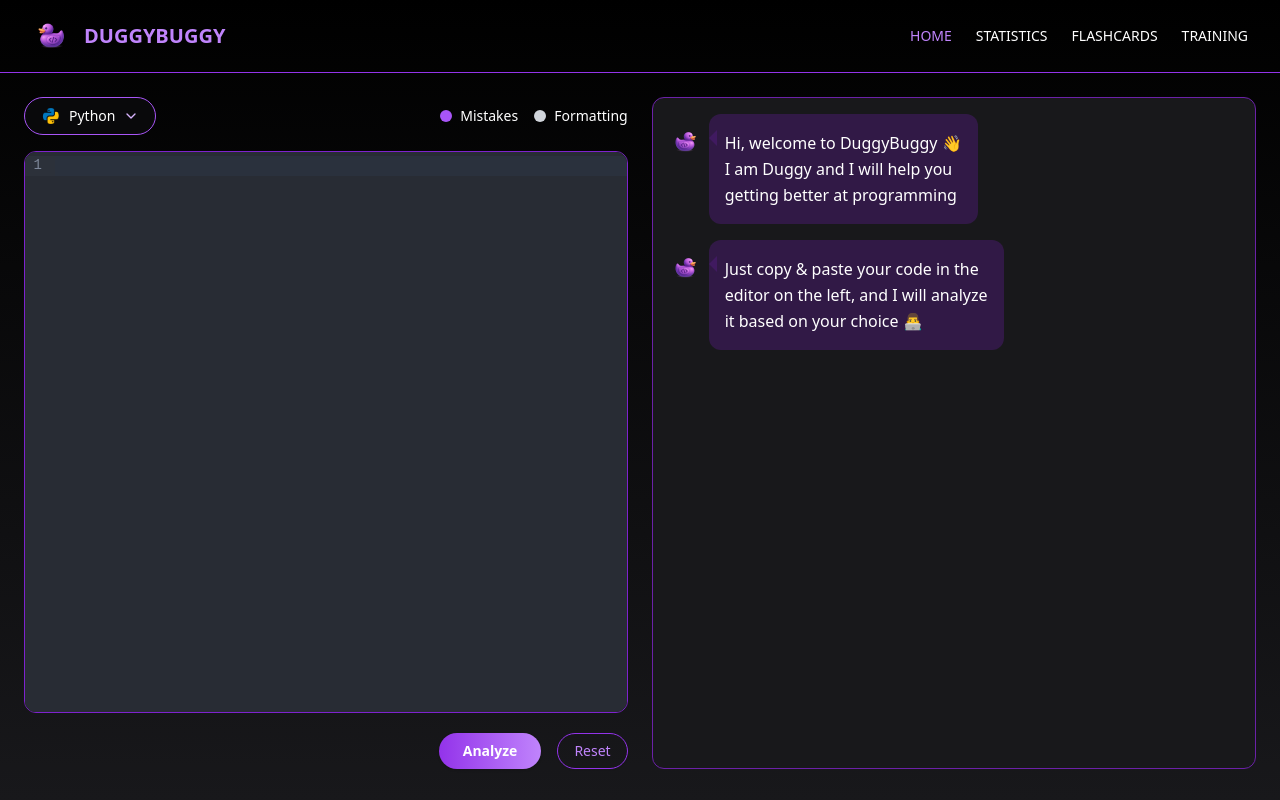
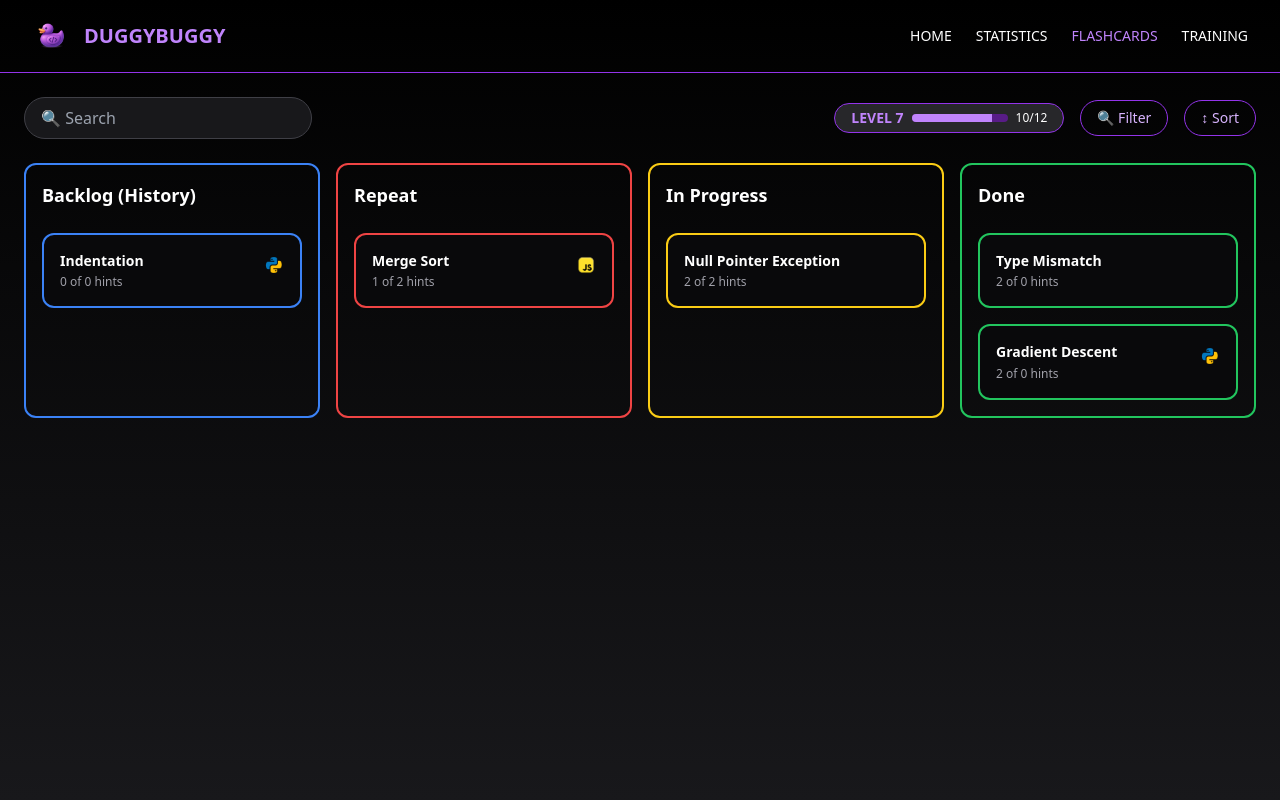
Before and after one commit to Klbtrn/Piis, a React (Vite) app in the folder client/: page /flashcards in a window 1280 px wide. Built offline with nearby package versions, Linux system fonts and the light colour scheme.

Commit message:
added Flashcard Page and initial UI for Flashcard page

```diff
--- a/client/package.json
+++ b/client/package.json
@@ -27,6 +27,7 @@
     "lucide-react": "^0.522.0",
     "react": "^19.1.0",
     "react-dom": "^19.1.0",
+    "react-router-dom": "^7.6.2",
     "tailwind-merge": "^3.3.1",
     "tailwindcss-animate": "^1.0.7"
   },
--- a/client/src/App.jsx
+++ b/client/src/App.jsx
@@ -1,13 +1,14 @@
-import { useState } from "react";
-import reactLogo from "./assets/react.svg";
-import viteLogo from "/vite.svg";
-import "./App.css";
+import { BrowserRouter, Routes, Route } from "react-router-dom";
 import HomePage from "./pages/HomePage";
+import FlashcardPage from "./pages/FlashcardPage";
 
 export default function App() {
   return (
-    <div className="w-full h-full">
-      <HomePage />
-    </div>
+    <BrowserRouter>
+      <Routes>
+        <Route path="/" element={<HomePage />} />
+        <Route path="/flashcards" element={<FlashcardPage />} />
+      </Routes>
+    </BrowserRouter>
   );
 }
--- /dev/null
+++ b/client/src/components/FlashcardCard.jsx
@@ -0,0 +1,43 @@
+import clsx from "clsx";
+import pythonLogo from "/src/assets/python-logo.png";
+import jsLogo from "/src/assets/js-logo.png";
+// import cLogo from "/src/assets/c-logo.png";
+// import haskellLogo from "/src/assets/haskell-logo.png";
+
+const languageIcons = {
+  python: pythonLogo,
+  javascript: jsLogo,
+  // c: cLogo,
+  // haskell: haskellLogo,
+};
+
+export default function FlashcardCard({
+  prompt,
+  language,
+  hintCount,
+  hintsUsed,
+  color = "border-purple-500",
+}) {
+  return (
+    <div
+      className={clsx(
+        "rounded-xl border-2 p-4 bg-zinc-950 text-white flex justify-between items-start gap-2 hover:shadow-lg transition",
+        color
+      )}
+    >
+      <div>
+        <h3 className="font-semibold text-sm leading-snug mb-1">{prompt}</h3>
+        <p className="text-xs text-zinc-400">
+          {hintsUsed} of {hintCount} hints
+        </p>
+      </div>
+      {language && languageIcons[language.toLowerCase()] && (
+        <img
+          src={languageIcons[language.toLowerCase()]}
+          alt={language}
+          className="w-5 h-5 mt-1"
+        />
+      )}
+    </div>
+  );
+}
--- /dev/null
+++ b/client/src/components/FlashcardColumn.jsx
@@ -0,0 +1,30 @@
+import FlashcardCard from "./FlashcardCard";
+
+export default function FlashcardColumn({ title, cards }) {
+  const statusColorMap = {
+    Backlog: "border-blue-500",
+    Repeat: "border-red-500",
+    In: "border-yellow-400", // für "In Progress"
+    Done: "border-green-500",
+  };
+
+  // z. B. "Backlog (History)" → "Backlog"
+  const normalizedTitle = title?.split(" ")[0];
+  const borderColor = statusColorMap[normalizedTitle] || "border-purple-500";
+
+  return (
+    <div
+      className={`rounded-xl border-2 p-4 flex flex-col gap-4 ${borderColor}`}
+    >
+      <h2 className="text-lg font-semibold text-white mb-2">{title}</h2>
+      {cards.length === 0 ? (
+        <p className="text-sm text-zinc-400 italic">No cards yet</p>
+      ) : (
+        cards.map((card, index) => {
+          const key = card._id || `${normalizedTitle}-${index}`;
+          return <FlashcardCard key={key} {...card} color={borderColor} />;
+        })
+      )}
+    </div>
+  );
+}
--- /dev/null
+++ b/client/src/components/Navbar.jsx
@@ -0,0 +1,58 @@
+import { Link, useLocation } from "react-router-dom";
+import duggyLogo from "/src/assets/duggy-logo.png";
+
+export default function Navbar() {
+  const location = useLocation();
+  const isActive = (path) => location.pathname === path;
+
+  return (
+    <nav className="w-full flex items-center justify-between px-8 py-4 border-b border-purple-600">
+      <div className="flex items-center space-x-3">
+        <img src={duggyLogo} alt="DuggyBuggy Logo" className="w-10 h-10" />
+        <span className="text-xl font-bold text-purple-400">DUGGYBUGGY</span>
+      </div>
+      <ul className="flex space-x-6 text-sm font-medium">
+        <li>
+          <Link
+            to="/"
+            className={`hover:text-purple-300 ${
+              isActive("/") ? "text-purple-400" : ""
+            }`}
+          >
+            HOME
+          </Link>
+        </li>
+        <li>
+          <Link
+            to="/statistics"
+            className={`hover:text-purple-300 ${
+              isActive("/statistics") ? "text-purple-400" : ""
+            }`}
+          >
+            STATISTICS
+          </Link>
+        </li>
+        <li>
+          <Link
+            to="/flashcards"
+            className={`hover:text-purple-300 ${
+              isActive("/flashcards") ? "text-purple-400" : ""
+            }`}
+          >
+            FLASHCARDS
+          </Link>
+        </li>
+        <li>
+          <Link
+            to="/training"
+            className={`hover:text-purple-300 ${
+              isActive("/training") ? "text-purple-400" : ""
+            }`}
+          >
+            TRAINING
+          </Link>
+        </li>
+      </ul>
+    </nav>
+  );
+}
--- /dev/null
+++ b/client/src/pages/FlashcardPage.jsx
@@ -0,0 +1,116 @@
+import Navbar from "@/components/Navbar";
+import FlashcardColumn from "@/components/FlashcardColumn";
+import { Button } from "@/components/ui/button";
+import { useState } from "react";
+
+function Input({ value, onChange, placeholder, className }) {
+  return (
+    <input
+      value={value}
+      onChange={onChange}
+      placeholder={placeholder}
+      className={`bg-zinc-900 text-white px-4 py-2 rounded-full border border-zinc-700 focus:outline-none focus:ring-2 focus:ring-purple-500 ${className}`}
+    />
+  );
+}
+
+export default function FlashcardPage() {
+  const [searchTerm, setSearchTerm] = useState("");
+
+  const flashcards = {
+    backlog: [
+      {
+        _id: "fc1",
+        prompt: "Indentation",
+        language: "python",
+        hintCount: 0,
+        hintsUsed: 0,
+      },
+    ],
+    repeat: [
+      {
+        _id: "fc2",
+        prompt: "Merge Sort",
+        language: "javascript",
+        hintCount: 2,
+        hintsUsed: 1,
+      },
+    ],
+    inProgress: [
+      {
+        _id: "fc3",
+        prompt: "Null Pointer Exception",
+        language: "c",
+        hintCount: 2,
+        hintsUsed: 2,
+      },
+    ],
+    done: [
+      {
+        _id: "fc4",
+        prompt: "Type Mismatch",
+        language: "haskell",
+        hintCount: 0,
+        hintsUsed: 2,
+      },
+      {
+        _id: "fc5",
+        prompt: "Gradient Descent",
+        language: "python",
+        hintCount: 0,
+        hintsUsed: 2,
+      },
+    ],
+  };
+
+  return (
+    <div className="absolute inset-0 bg-gradient-to-b from-black to-zinc-900 text-white">
+      <Navbar />
+
+      <div className="p-6 flex flex-col gap-6">
+        {/* Top Controls */}
+        <div className="flex justify-between items-center flex-wrap gap-4">
+          <Input
+            value={searchTerm}
+            onChange={(e) => setSearchTerm(e.target.value)}
+            placeholder="🔍 Search"
+            className="w-72 rounded-full bg-white text-black px-4"
+          />
+
+          <div className="flex items-center space-x-4">
+            <div className="flex items-center gap-2 bg-zinc-800 border border-purple-600 px-4 py-1 rounded-full text-sm">
+              <span className="text-purple-400 font-semibold">LEVEL 7</span>
+              <div className="w-24 h-2 bg-purple-900 rounded-full overflow-hidden">
+                <div className="w-10/12 h-full bg-purple-400" />
+              </div>
+              <span className="text-white text-xs">10/12</span>
+            </div>
+            <Button
+              variant="outline"
+              className="rounded-full px-4 py-1 border-purple-600 text-purple-300 hover:bg-purple-900/40"
+            >
+              🔍 Filter
+            </Button>
+            <Button
+              variant="outline"
+              className="rounded-full px-4 py-1 border-purple-600 text-purple-300 hover:bg-purple-900/40"
+            >
+              ↕ Sort
+            </Button>
+          </div>
+        </div>
+
+        {/* Flashcard Columns */}
+        <div className="grid grid-cols-1 md:grid-cols-2 lg:grid-cols-4 gap-4">
+          <FlashcardColumn
+            title="Backlog (History)"
+            cards={flashcards.backlog}
+          />
+          <FlashcardColumn title="Repeat" cards={flashcards.repeat} />
+          <FlashcardColumn title="In Progress" cards={flashcards.inProgress} />
+          <FlashcardColumn title="Done" cards={flashcards.done} />
+        </div>
+      </div>
+    </div>
+  );
+}
--- a/client/src/pages/HomePage.jsx
+++ b/client/src/pages/HomePage.jsx
@@ -9,11 +9,14 @@ import {
 } from "@/components/ui/dropdown-menu";
 import { ChevronDown } from "lucide-react";
 import Editor from "@/components/Editor";
+import { Link } from "react-router-dom";
 
 // Logos
 import pythonLogo from "/src/assets/python-logo.png";
 import jsLogo from "/src/assets/js-logo.png";
 import duggyLogo from "/src/assets/duggy-logo.png";
+
+import Navbar from "@/components/Navbar";
 
 export default function HomePage() {
   const [language, setLanguage] = useState("python");
@@ -54,20 +57,7 @@ export default function HomePage() {
   return (
     <div className="absolute inset-0 bg-gradient-to-b from-black to-zinc-900 text-white">
       {/* Navigation */}
-      <nav className="w-full flex items-center justify-between px-8 py-4 border-b border-purple-600">
-        <div className="flex items-center space-x-3">
-          <img src={duggyLogo} alt="DuggyBuggy Logo" className="w-10 h-10" />
-          <span className="text-xl font-bold text-purple-400">DUGGYBUGGY</span>
-        </div>
-        <ul className="flex space-x-6 text-sm font-medium">
-          <li className="hover:text-purple-300 cursor-pointer text-purple-400">
-            HOME
-          </li>
-          <li className="hover:text-purple-300 cursor-pointer">STATISTICS</li>
-          <li className="hover:text-purple-300 cursor-pointer">FLASHCARDS</li>
-          <li className="hover:text-purple-300 cursor-pointer">TRAINING</li>
-        </ul>
-      </nav>
+      <Navbar />
 
       {/* Main Content */}
       <main className="p-6 h-[calc(100vh-80px)] flex gap-6">
```
Also changed, not shown: 2 other files (tests, documents, lock files or other folders).
